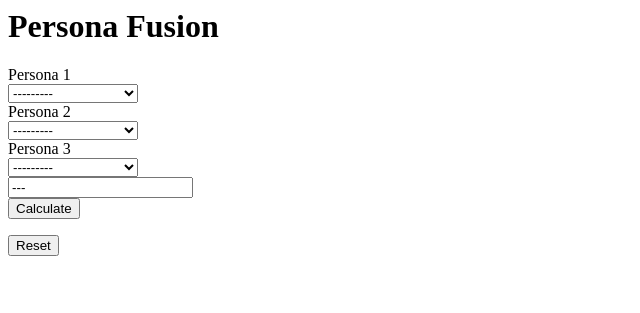
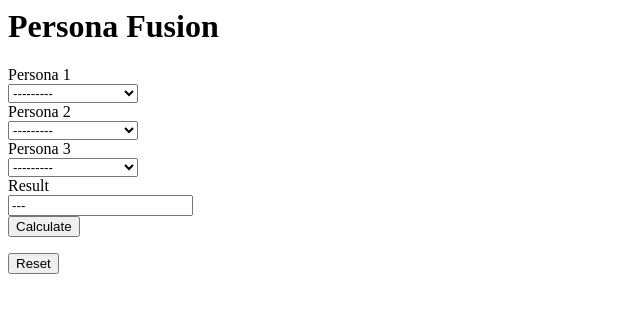
Before and after one commit to shakavp/Persona, a Django app: page /persona_fusion/ in a window 1280 px wide. Shown: the top 313 px of the page, without its empty margins (0-640 px from the left). Run offline with Django 3.2, Linux system fonts and the light colour scheme; data comes from the database, SQL or seed files in the repository; parts of the project's set-up code (start-up, migrations or seed data) failed here and were passed over.

Commit message:
Finsh Phase 1

```diff
--- a/Persona/Persona/templates/index.html
+++ b/Persona/Persona/templates/index.html
@@ -21,7 +21,10 @@
         </div>
     </div>
     <div class="persona">
-        <input value ="{{result}}" id="result" type="text" readonly/>
+        <label for="id_requested_in">Result</label>
+        <div class="output">
+            <input value ="{{result}}" id="result" type="text" readonly/>
+        </div>
     </div>
     <input type="submit" value="Calculate" />
 </form>
--- a/Persona/persona_fusion/operations/fusion.py
+++ b/Persona/persona_fusion/operations/fusion.py
@@ -218,6 +218,7 @@
 
 
 def fusion_persona(persona_1, persona_2, persona_3=None):
+    print (persona_1)
     if persona_3:
         result = triangle_fusion(persona_1, persona_2, persona_3)
         return tuple(result)
--- a/Persona/persona_fusion/views.py
+++ b/Persona/persona_fusion/views.py
@@ -22,8 +22,8 @@
         persona3 = Persona.objects.get(name=name3)
         persona3_tuple = tuple((persona3.name, persona3.arcana, persona3.level))
     else:
-        persona3 = None
-    return fusion_persona(persona1, persona2, persona3)[0]
+        persona3_tuple = None
+    return fusion_persona(persona1_tuple, persona2_tuple, persona3_tuple)[0]
 
 
 def calculate(request):
@@ -38,4 +38,8 @@
                 persona3 = None
             result = fusion(persona1, persona2, persona3)
             return render_to_response('index.html', {'form': form, 'result': result}, RequestContext(request))
+        else:
+            form_error = PersonaFusionForm()
+            result_error = "Invalid input"
+            return render_to_response('index.html', {'form': form_error, 'result': result_error}, RequestContext(request))
     return redirect("/persona_fusion/")
```
Also changed, not shown: Persona/fusion_list.txt (renamed from Persona/persona_fusion/operations/fusion_list.txt), Persona/personas.txt (renamed from Persona/persona_fusion/operations/personas.txt).
